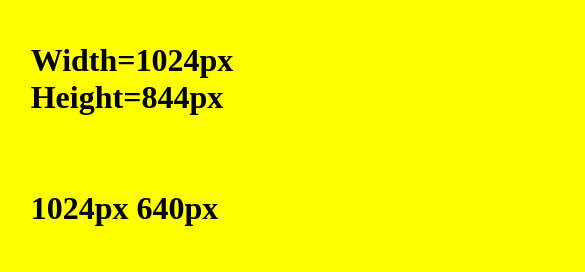
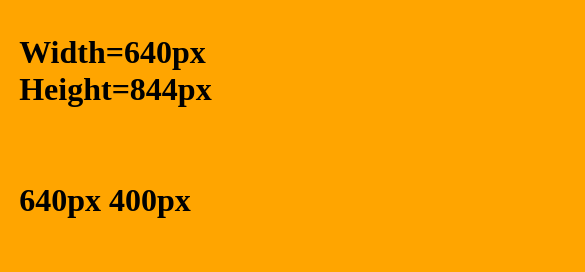
Before and after one commit to ZnakZorro/SwiperOne, a plain HTML site: page index.html in a window 390 px wide. Shown: the top 272 px of the page, 585 px wide, since content can reach past the window. Drawn offline with Linux system fonts and the light colour scheme; some packages are replaced by stand-ins of ours.

Commit message:
test width

```diff
--- a/config.xml
+++ b/config.xml
@@ -3,7 +3,7 @@
         xmlns:gap = "http://phonegap.com/ns/1.0"
         id        = "com.phonegap.swiperone"
         versionCode="10"
-        version   = "0.1">
+        version   = "0.3">
 
 
     <name>Swiper ONE</name>
--- a/index.html
+++ b/index.html
@@ -18,8 +18,8 @@
 body {margin:0; padding:0;}
 
 .swiper1, .swiper1 .swiper-slide{
-	width: 1024px;
-	height: 640px;
+	width: 640px;
+	height: 400px;
 	margin:0; padding:0;
 }
 .swiper-slide img {width:100%; height:auto; max-height:100%;}
@@ -64,9 +64,74 @@ body {margin:0; padding:0;}
 <script  src="pliki/idangerous.swiper-1.7.js"></script>
 <!-- Swiper Scrollbar plugin -->
 <!-- Demos code -->
+
+<script>
+
+
+   function onLoad() {
+        document.addEventListener("deviceready", onDeviceReady, false);
+		onDeviceReady();
+
+
+	}
+
+	function onDeviceReady() {
+		document.addEventListener("backbutton", onBackKeyDown, false);
+		document.addEventListener("menubutton", onMenuKeyDown, false);
+
+				var w1=$('.swiper1').css('width');
+				var h1=$('.swiper1').css('height');
+
+
+
+				var ww=$(document).width();
+				var hh=$(document).height();
+
+				$('#test').html('<div><h1>Width='+ww+'px <br /> Height='+hh+'px<br /><br /><br />'+w1+'  '+h1+'</h1></div>');
+
+				$('.swiper-slide').css({'width':ww,'height':hh});
+				$('.swiper1').css({'width':ww,'height':hh});
+
+
+				$(function(){
+
+					//Main Swiper
+					swiper = new Swiper('.swiper1', {
+						pagination : '.pagination1',ww:ww,hh:hh
+					});
+					$('.arrow-left').click(function(e) {
+						e.preventDefault()
+						swiper.swipePrev()
+					});
+					$('.arrow-right').click(function(e) {
+						e.preventDefault()
+						swiper.swipeNext()
+					});
+				})
+
+				$(window).resize(function() {
+				  //update stuff
+				});
+
+
+	}
+
+
+	function onBackKeyDown() {
+    }
+
+	function onMenuKeyDown() {
+    }
+
+
+</script>
+
+
+
+
 </head>
 
-<body>
+<body onload="onLoad()">
 
 <div class="container-fluid">
 
@@ -78,11 +143,11 @@ body {margin:0; padding:0;}
 			<div class="swiper-wrapper">
 				<div class="swiper-slide" id="test">  </div>
 				<div class="swiper-slide"> <img src="640.jpg"> </div>
-				<!--
+
 				<div class="swiper-slide"> <img src='http://www.yr.no/place/Poland/West_Pomerania/Szczecin~7530840/avansert_meteogram.png' /> </div>
 				<div class="swiper-slide"> <img src='http://www.yr.no/place/Poland/Kuyavian-Pomerania/Bydgoszcz~3102014/avansert_meteogram.png' /> </div>
 				<div class="swiper-slide">  <img src='http://www.yr.no/place/Poland/Masovia/Warszawa~6695624/avansert_meteogram.png' /></div>
-				-->
+
 				<div class="swiper-slide">
 					<div>
 					<div class="content-slide">
@@ -126,41 +191,6 @@ body {margin:0; padding:0;}
 
 
 <script>
-var w1=$('.swiper1').css('width');
-var h1=$('.swiper1').css('height');
-
-
-
-var ww=$(document).width();
-var hh=$(document).height();
-
-//$('#test').css({'border':'solid','padding':'20px','background':'yellow'});
-$('#test').css({'background':'yellow'});
-$('#test').html('<div><h1>Width='+ww+'px <br /> Height='+hh+'px<br /><br /><br />'+w1+'  '+h1+'</h1></div>');
-
-$('.swiper-slide').css({'width':ww,'height':hh});
-$('.swiper1').css({'width':ww,'height':hh});
-
-
-$(function(){
-
-	//Main Swiper
-	swiper = new Swiper('.swiper1', {
-		pagination : '.pagination1',ww:ww,hh:hh
-	});
-	$('.arrow-left').click(function(e) {
-        e.preventDefault()
-		swiper.swipePrev()
-    });
-	$('.arrow-right').click(function(e) {
-        e.preventDefault()
-		swiper.swipeNext()
-    });
-})
-
-$(window).resize(function() {
-  //update stuff
-});
 
 </script>
 
```
Also changed, not shown: pliki/icon-144.png.
